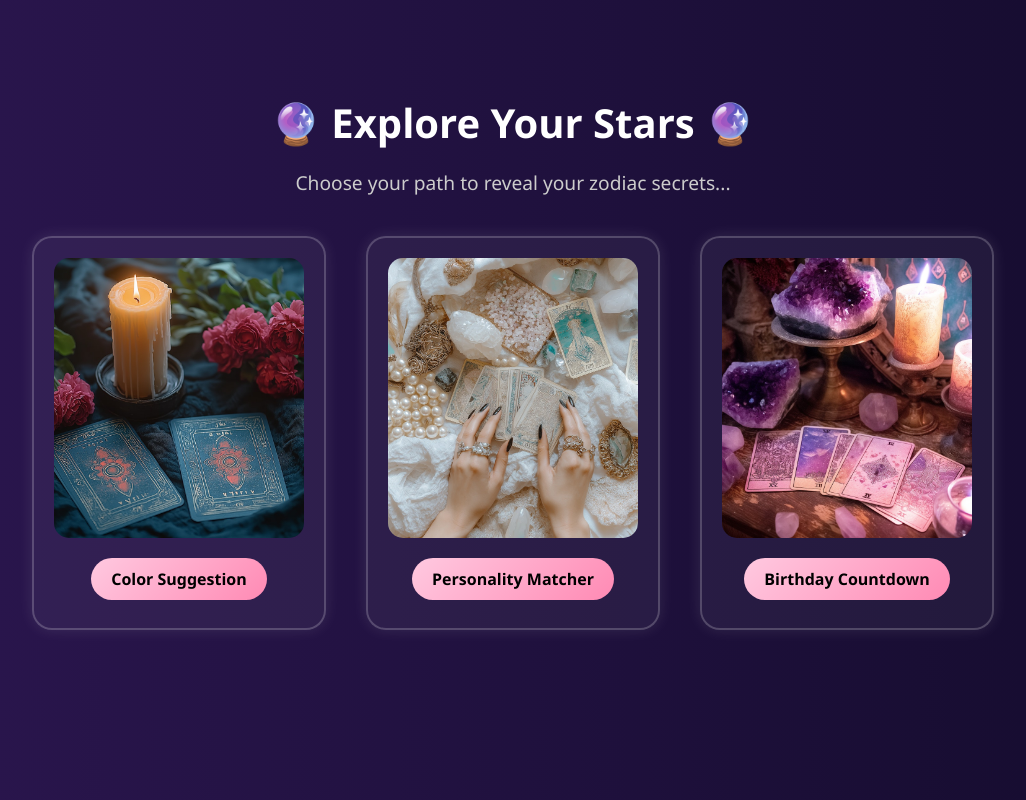
After one commit to sornsomavatey/Zoroscope, a Flask app: page /explore in a window 1280 px wide. The commit adds this page. Shown: the whole page, without its empty margins (127-1153 px from the left). Run offline with Flask 3, Linux system fonts and the light colour scheme.

Commit message:
updated card choosing page

```diff
--- a/app.py
+++ b/app.py
@@ -55,7 +55,7 @@ def login_page():
                 'redirect': url_for('greeting', username=username)
             }), 200
         else:
-            return jsonify({'message': 'Invalid username or password'}), 401
+            return jsonify({'message': ' Invalid username or password'}), 401
 
     return render_template('login.html')
 
@@ -89,6 +89,9 @@ def greeting(username):
         zodiac_icon=icon,
         quote=quote
     )
+@app.route('/explore')
+def explore_page():
+    return render_template('card.html')
 
 # def horoscope(username, day="today"):
 #     sign, icon = get_user_zodiac(username)
--- /dev/null
+++ b/static/explore.css
@@ -0,0 +1,65 @@
+body {
+  background: linear-gradient(to right, #2b164f, #150c2e);
+  font-family: 'Segoe UI', sans-serif;
+  color: #fff;
+  text-align: center;
+  padding: 60px 20px;
+}
+
+.explore-title {
+  font-size: 2.5rem;
+  margin-bottom: 10px;
+}
+
+.explore-subtitle {
+  font-size: 1.2rem;
+  color: #ccc;
+  margin-bottom: 40px;
+}
+
+.card-container {
+  display: flex;
+  flex-wrap: wrap;
+  justify-content: center;
+  gap: 40px;
+}
+
+.card {
+  background: rgba(255, 255, 255, 0.05);
+  border: 2px solid rgba(255, 255, 255, 0.2);
+  border-radius: 20px;
+  box-shadow: 0 0 15px rgba(255, 255, 255, 0.1);
+  height: 350px;
+  padding: 20px;
+  max-width: 250px;
+  transition: transform 0.3s ease, box-shadow 0.3s ease;
+}
+
+.card:hover {
+  transform: translateY(-10px);
+  box-shadow: 0 0 25px rgba(255, 255, 255, 0.3);
+}
+
+.card img {
+  width: 100%;
+  height: 280px; /* fix the height */
+  object-fit: cover;
+  border-radius: 15px;
+  margin-bottom: 15px;
+}
+
+.btn {
+  display: inline-block;
+  padding: 10px 20px;
+  background: linear-gradient(135deg, #ffc9e0, #ff8ab4);
+  color: #000;
+  font-weight: bold;
+  border-radius: 30px;
+  text-decoration: none;
+  transition: background 0.3s, color 0.3s;
+}
+
+.btn:hover {
+  background: #fff;
+  color: #8b5c9c;
+}
--- a/static/greeting.css
+++ b/static/greeting.css
@@ -27,21 +27,21 @@ body {
   margin: 20px 0;
 }
 
-.explore-btn {
+.Explore-btn {
   display: inline-block;
   padding: 12px 30px;
   font-size: 1rem;
   font-weight: bold;
   background: linear-gradient(135deg, #ffc9e0, #ff8ab4);
   color: #000;
-  border: none;
+  border: 2px solid white;
   border-radius: 30px;
   text-decoration: none;
   margin-top: 20px;
   transition: 0.3s ease;
 }
 
-.explore-btn:hover {
+.Explore-btn:hover {
   background: #fff;
   color: #8b5c9c;
 }
--- /dev/null
+++ b/templates/card.html
@@ -0,0 +1,29 @@
+<!DOCTYPE html>
+<html lang="en">
+<head>
+  <meta charset="UTF-8">
+  <title>Explore</title>
+  <link rel="stylesheet" href="{{ url_for('static', filename='explore.css') }}">
+</head>
+<body>
+  <div class="explore-container">
+    <h1 class="explore-title">🔮 Explore Your Stars 🔮</h1>
+    <p class="explore-subtitle">Choose your path to reveal your zodiac secrets...</p>
+
+    <div class="card-container">
+      <div class="card">
+        <img src="{{ url_for('static', filename='images/lucky color.jpeg') }}" alt="Color Suggestion">
+        <a href="/color" class="btn">Color Suggestion</a>
+      </div>
+      <div class="card">
+        <img src="{{ url_for('static', filename='images/personality.jpeg') }}" alt="Personality Matcher">
+        <a href="/personality" class="btn">Personality Matcher</a>
+      </div>
+      <div class="card">
+        <img src="{{ url_for('static', filename='images/birthday countdown.jpeg') }}" alt="Birthday Countdown">
+        <a href="/birthday" class="btn">Birthday Countdown</a>
+      </div>
+    </div>
+  </div>
+</body>
+</html>
--- a/templates/greeting.html
+++ b/templates/greeting.html
@@ -10,6 +10,7 @@
     <h1>Hi, {{ username }}! {{ zodiac_icon }}</h1>
     <h2>Your Zodiac Sign: <span class="zodiac-name">{{ zodiac }}</span></h2>
     <p class="quote">"{{ quote }}"</p>
+    <a href="/explore" class="Explore-btn">Let's Explore</a>
   </div>
 </body>
 </html>
```
Also changed, not shown: static/images/Mystical Tarot Card Stack.jpeg (renamed from images/Mystical Tarot Card Stack.jpeg), static/images/birthday countdown.jpeg (renamed from images/birthday countdown.jpeg), static/images/lucky color.jpeg (renamed from images/lucky color.jpeg), static/images/personality.jpeg (renamed from images/personality.jpeg), static/images/zodiac-constellations.jpg (renamed from images/zodiac-constellations.jpg).
